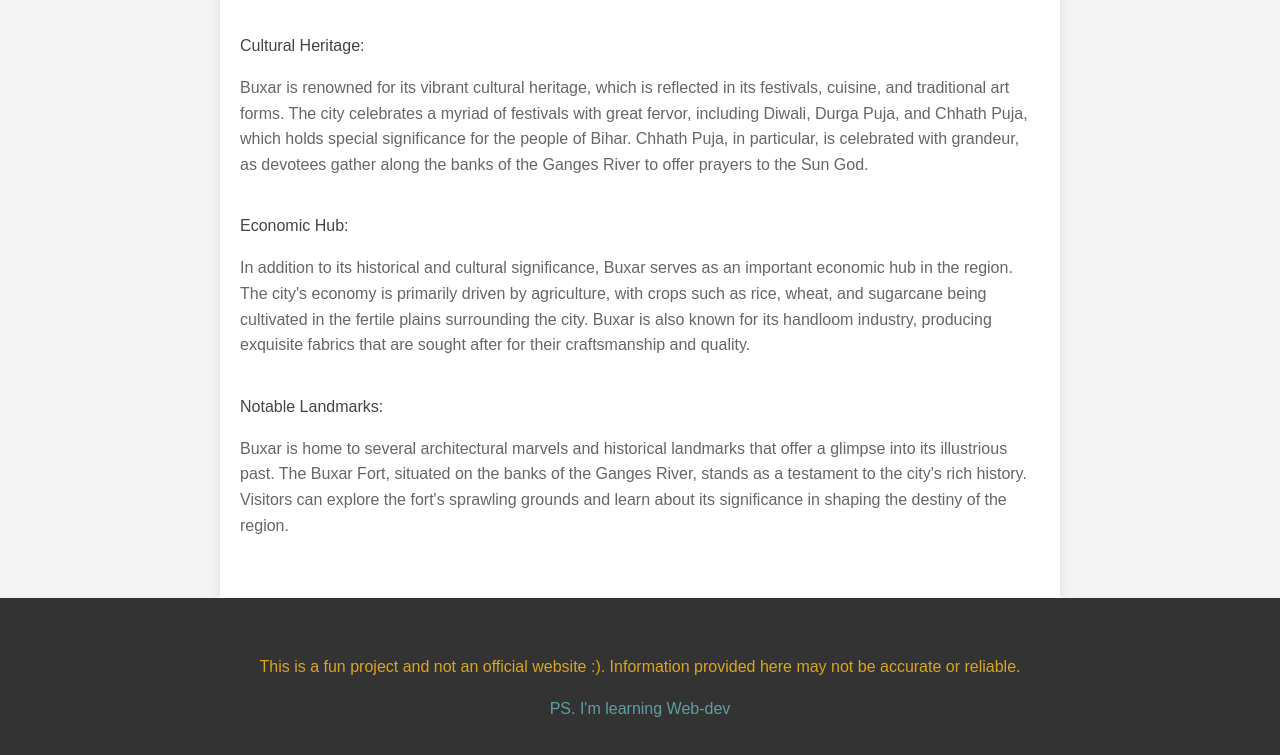
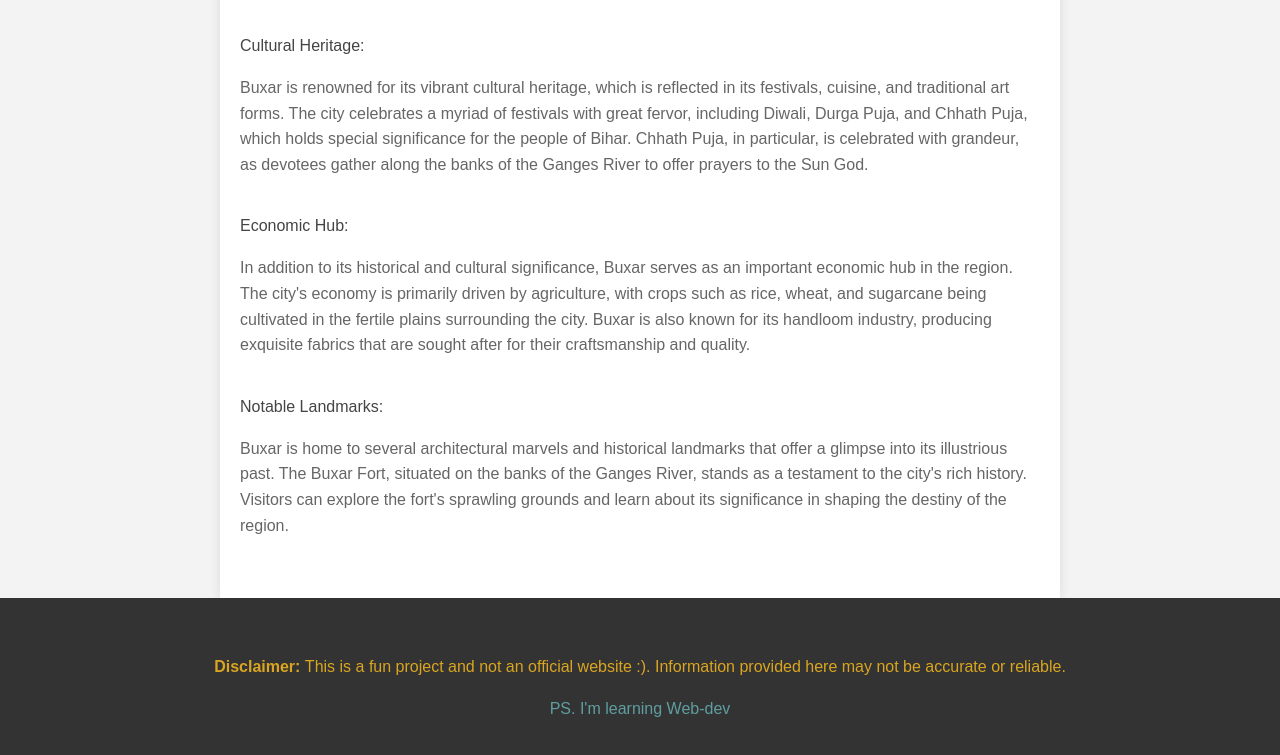
Before and after one commit to HariKishorePec/buxar.info, a plain HTML site: page index.html in a window 1280 px wide. Shown: the part 433-1188 px from the top of the page. Drawn offline with Linux system fonts and the light colour scheme.

Commit message:
Update footer.html

```diff
--- a/footer.html
+++ b/footer.html
@@ -1,7 +1,7 @@
 <footer>
   <div id="footer-container">
     <p>
-      This is a fun project and not an official website :). Information provided here may not be accurate or reliable.
+      <b> Disclaimer: </b> This is a fun project and not an official website :). Information provided here may not be accurate or reliable.
     </p>
     <p style="color: cadetblue !important">PS. I'm learning Web-dev</p>
   </div>
```
